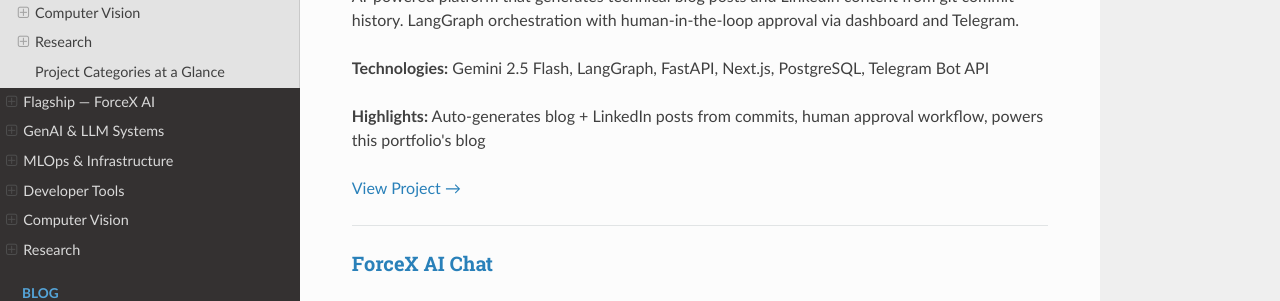
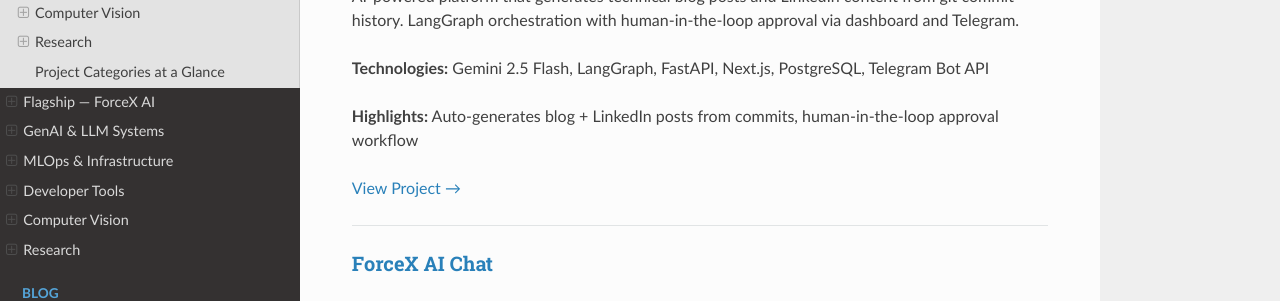
Before and after one commit to robiriu/robiriu.github.io, an MkDocs documentation site: the page built from docs/projects/index.md, in a window 1280 px wide and 900 px high, scrolled down 1471 px. Shown: the part 151-452 px from the top of the window. Built offline with MkDocs 1.6.1, drawn with Linux system fonts in a browser that asks for light colours; nearby versions of some CDN libraries.

Commit message:
fix: remove self-referencing text from Porto Agent highlights
Co-Authored-By: Claude Opus 4.6 <noreply@anthropic.com>

```diff
--- a/docs/projects/index.md
+++ b/docs/projects/index.md
@@ -62,7 +62,7 @@ AI-powered platform that generates technical blog posts and LinkedIn content fro
 
 **Technologies:** Gemini 2.5 Flash, LangGraph, FastAPI, Next.js, PostgreSQL, Telegram Bot API
 
-**Highlights:** Auto-generates blog + LinkedIn posts from commits, human approval workflow, powers this portfolio's blog
+**Highlights:** Auto-generates blog + LinkedIn posts from commits, human-in-the-loop approval workflow
 
 [View Project →](porto-agent.md)
 
```
